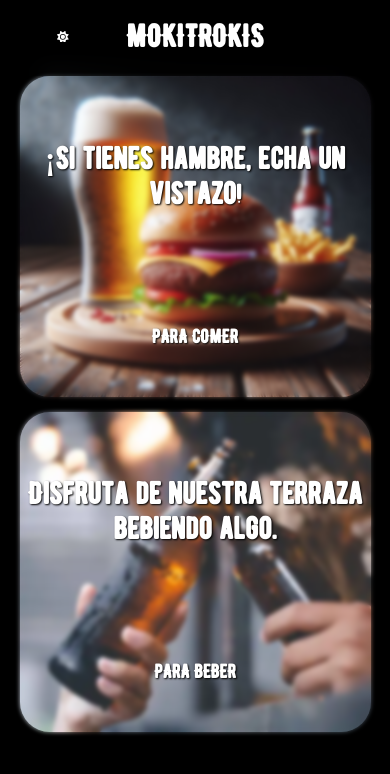
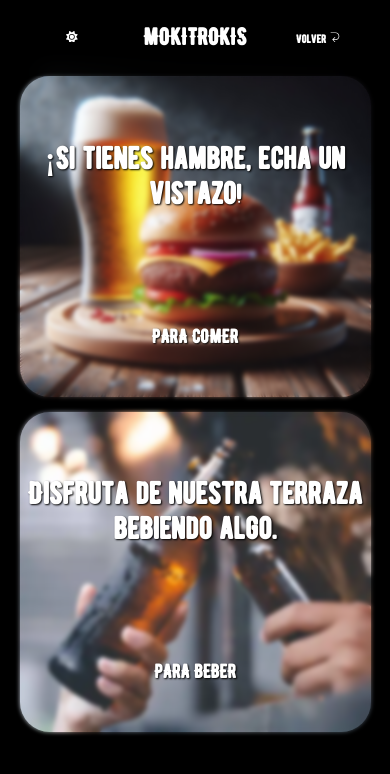
Before and after one commit to Agauna13/cartamoki, a React (Create React App) app in the folder cartamoki/: page / in a window 390 px wide. Shown: the top 774 px of the page. Built offline with nearby package versions, Linux system fonts and the light colour scheme.

Commit message:
añadimos botón de retroceso y función de retroceso al titulo de inicio en el header. Pequeña mejora de la visibilidad de la letra en el menú

```diff
--- a/cartamoki/package.json
+++ b/cartamoki/package.json
@@ -10,6 +10,7 @@
     "react": "^18.3.1",
     "react-dom": "^18.3.1",
     "react-icons": "^5.3.0",
+    "react-router-dom": "^6.26.1",
     "react-scripts": "5.0.1",
     "web-vitals": "^2.1.4"
   },
--- a/cartamoki/src/App.css
+++ b/cartamoki/src/App.css
@@ -115,6 +115,20 @@ button:hover {
     font-weight: bold;
     font-size: 2.5vh;
 }
+
+
+.back{
+    font-size: clamp(1.7vw, 3vw, 16px);
+}
+
+
+.titulo{
+    cursor: pointer;
+    font-size: clamp(2.5vw, 4vh, 24px);
+}
+
+
+
 /* Media Query para dispositivos móviles */
 @media screen and (min-width: 200px) and (max-width: 915px) {
     .contenedor{
@@ -124,4 +138,4 @@ button:hover {
         height: 100%;
         gap: 15px;
     }
-  }
+}
--- a/cartamoki/src/App.js
+++ b/cartamoki/src/App.js
@@ -11,6 +11,7 @@ const App = () => {
     const [isDarkMode, setIsDarkMode] = useState(true);
     const [activeCard, setActiveCard] = useState(null);
     const [activeMenu, setActiveMenu] = useState(null);
+
 
     useEffect(() => {
         document.body.classList.toggle('dark-mode', isDarkMode);
@@ -38,7 +39,7 @@ const App = () => {
 
     return (
         <div className="App">
-            <Header isDarkMode={isDarkMode} toggleTheme={toggleTheme} />
+            <Header isDarkMode={isDarkMode} toggleTheme={toggleTheme} showTarjetas={showTarjetas} />
 
             <div className="content">
                 {!activeMenu && (
--- a/cartamoki/src/components/Header.js
+++ b/cartamoki/src/components/Header.js
@@ -2,16 +2,20 @@
 // src/components/Header.js
 import React from 'react';
 import { FaMoon, FaSun } from "react-icons/fa6";
-import styles from './Header.module.css';
+import styles from  './Header.module.css';
+import { TfiBackLeft } from "react-icons/tfi";
 
 
 
 
-const Header = ({toggleTheme, isDarkMode }) => {   //aqui faltaría el parametro scrollToReservations presente para que haga el scroll al pulsar el botón
+const Header = ({toggleTheme, isDarkMode, showTarjetas }) => {   //aqui faltaría el parametro scrollToReservations presente para que haga el scroll al pulsar el botón
+
+
     return (
         <header className={styles.cabecera}>
             <button onClick={toggleTheme} className={styles.icon}>  { isDarkMode? <FaSun /> : <FaMoon /> } </button>
-            <h1>MOKITROKIS</h1>
+            <h1 className="titulo" onClick = {showTarjetas}>MOKITROKIS</h1>
+            <button className="back" onClick ={showTarjetas}>Volver <TfiBackLeft /></button>
 
         </header>
     );
```
Also changed, not shown: cartamoki/src/components/Header.module.css (line endings or trailing spaces), cartamoki/src/components/media/unnamed.png (added), 1 other file (tests, documents, lock files or other folders).
